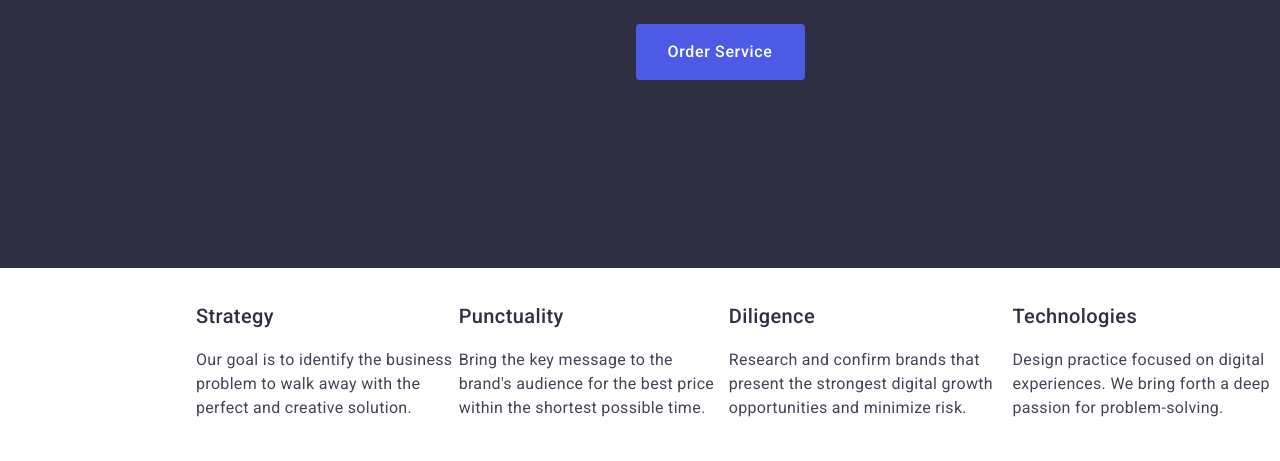
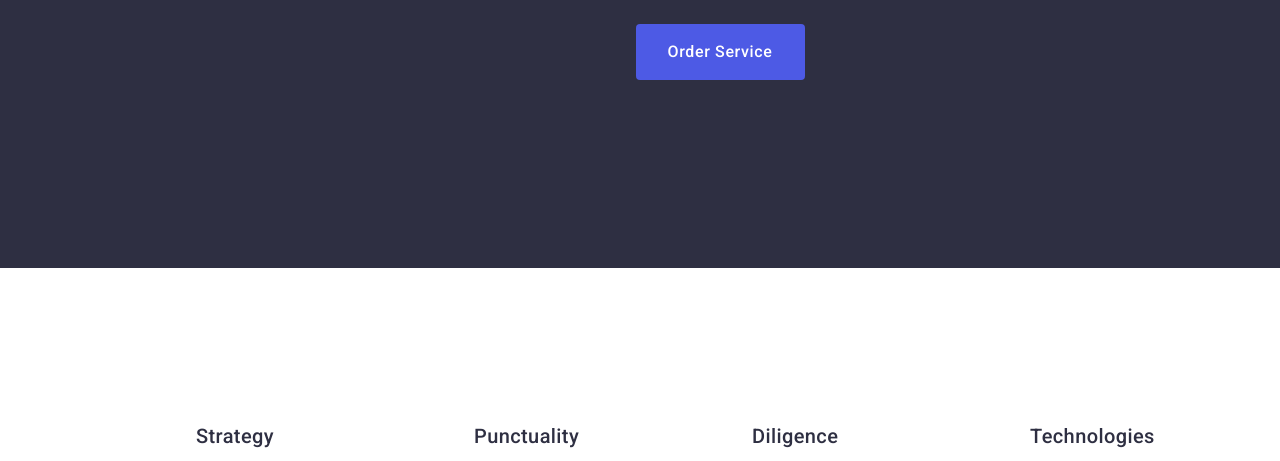
Before and after one commit to Kyryl2/goit-markup-hw-03, a plain HTML site: page index.html in a window 1280 px wide. Shown: the part 392-853 px from the top of the page. Drawn offline with nearby package versions, Linux system fonts and the light colour scheme.

Commit message:
section-2

```diff
--- a/css/style.css
+++ b/css/style.css
@@ -169,6 +169,7 @@ img {
   line-height: 1.2;
   letter-spacing: 0.02em;
   color: #2e2f42;
+  margin-bottom: 8px;
 }
 .main-text {
   font-family: "Roboto", sans-serif;
@@ -178,8 +179,18 @@ img {
   letter-spacing: 0.02em;
   color: #434455;
 }
+.second-section{
+  padding: 120px 0;
+}
 .list-one{
   display: flex;
+  gap: 24px;
+
+
+}
+
+.list-one-item{
+width: calc((100% - 72px) / 4)
 }
 .div-container {
   background: #fff;
--- a/index.html
+++ b/index.html
@@ -57,26 +57,26 @@
     <button type="button" class="button-cursor">Order Service</button>
 </div>
 </section>
-<section>
+<section class="second-section">
     <div class="container">
     <h2 class="header-second visually-hidden">Description</h2>
 
 <ul class="list-one">
-<li >
+<li class="list-one-item">
     <h3 class="header-third">Strategy</h3>
 <p class="main-text">Our goal is to identify the business
 problem to walk away with the perfect and creative solution.</p>
 </li>
-<li>
+<li class="list-one-item">
 <h3 class="header-third">Punctuality</h3>
 <p class="main-text">
 Bring the key message to the brand's audience for the best price within the shortest possible time.</p>
 </li>
-<li>
+<li class="list-one-item">
 <h3 class="header-third">Diligence</h3>
 <p class="main-text">Research and confirm brands that present the strongest digital growth opportunities and minimize risk.</p>
 </li>
-<li>
+<li class="list-one-item">
 <h3 class="header-third">Technologies</h3>
 <p class="main-text">Design practice focused on digital experiences. We bring forth a deep passion for problem-solving.</p>
 </li>
```
